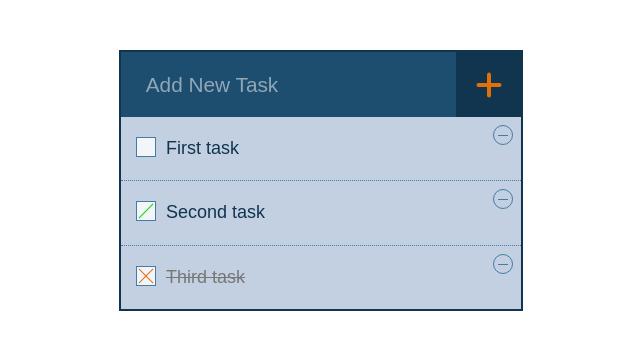
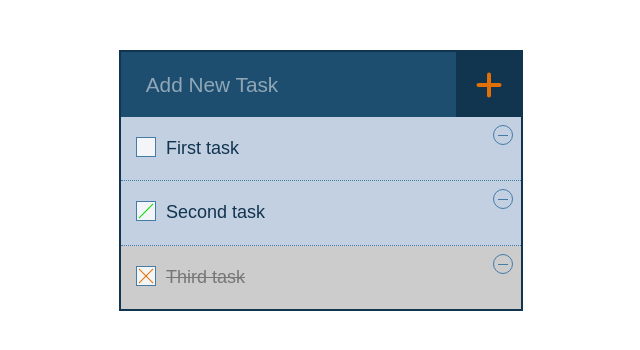
Before and after one commit to drbrounsuga/Todo, a plain HTML site: page index.html in a window 1280 px wide. Shown: the whole page, without its empty margins (319-959 px from the left). Drawn offline with nearby package versions, Linux system fonts and the light colour scheme.

Commit message:
Added CSS for task delete button animation

```diff
--- a/css/style.css
+++ b/css/style.css
@@ -171,6 +171,23 @@ li:last-child{
   transform: translateX(-50%);
 }
 
+.delete::before{
+  content: 'Delete Task';
+  display: inline-block;
+  position: absolute;
+  top: 0;
+  left: 0;
+  width: 100px;
+  font-size: 13px;
+  color: rgba(226, 112, 8, 0);
+  transition: all .5s;
+}
+
+.delete:hover::before{
+  color: rgba(226, 112, 8, 0.8);
+  transform: translateX(30px);
+}
+
 /* status button */
 .status{
   position: absolute;
@@ -234,4 +251,5 @@ li:last-child{
 .complete{
   color: #777;
   text-decoration: line-through;
+  background-color: #ccc;
 }
```
